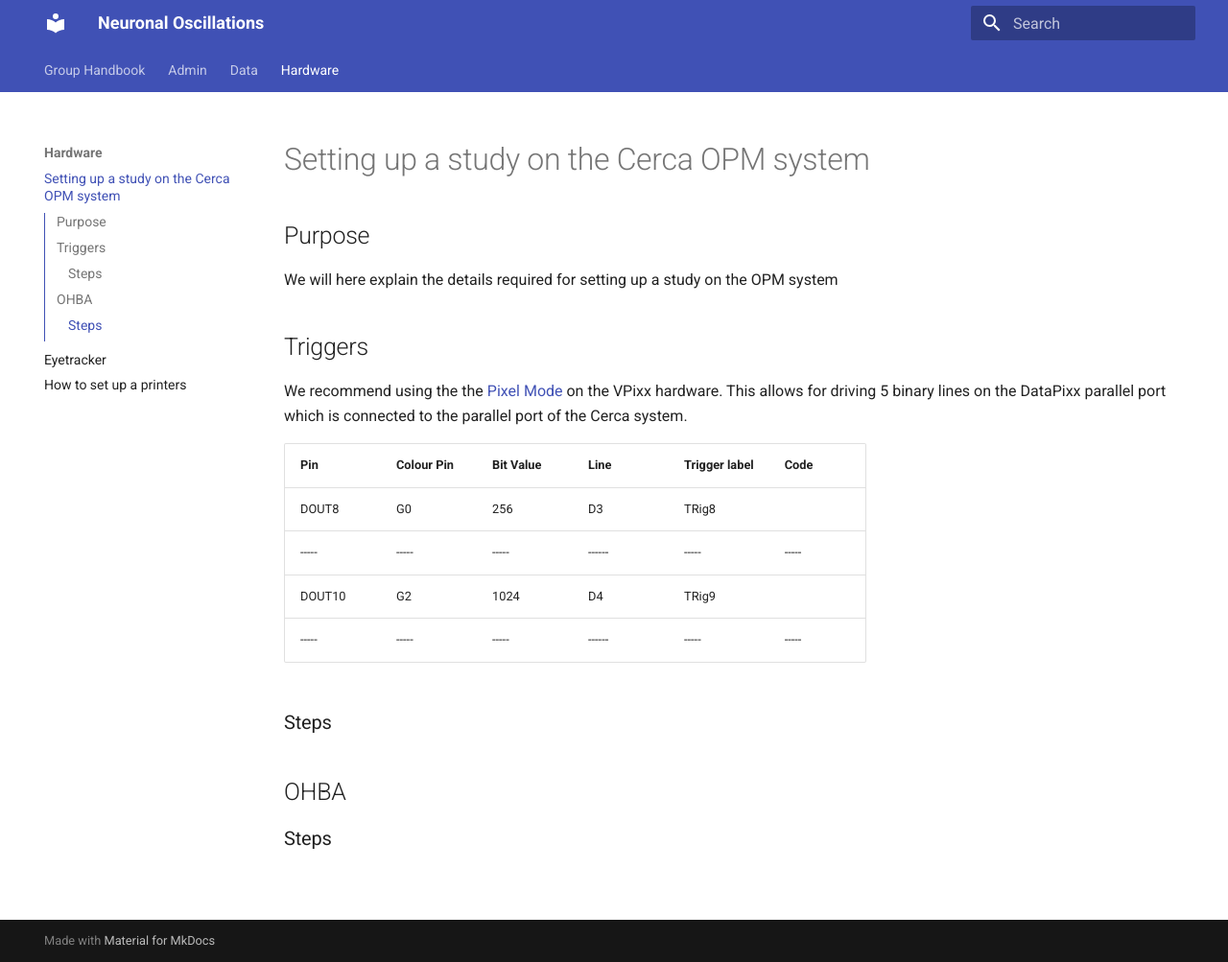
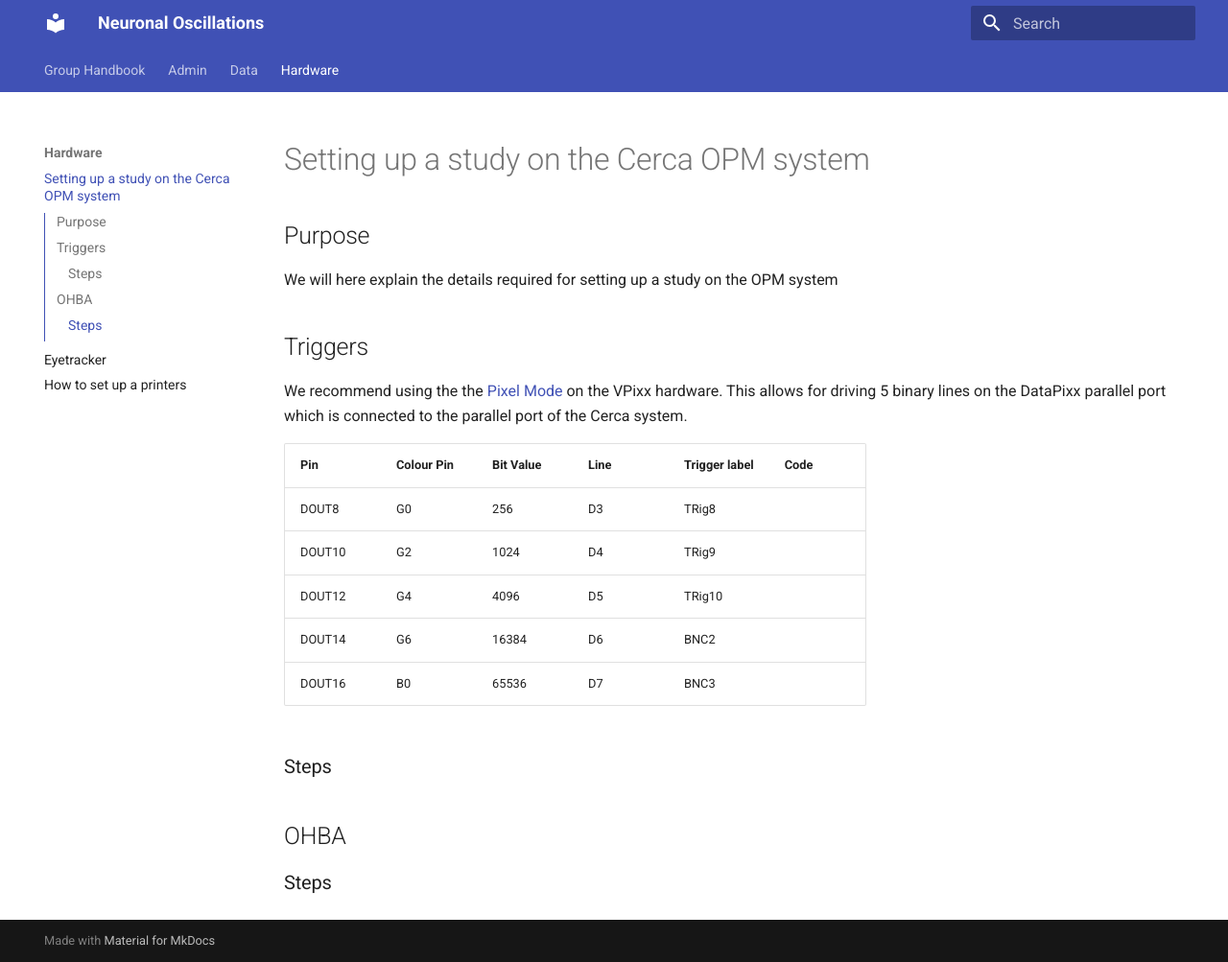
Before and after one commit to Neuronal-Oscillations/group-handbook, an MkDocs documentation site: the page built from docs/hardware/CercaOPM.md, in a window 1280 px wide and 1003 px high. Shown: the whole window at 96% size. Built offline with MkDocs 1.6.1 and Material for MkDocs 9.7.7, drawn with Linux system fonts in a browser that asks for light colours.

Commit message:
Update CercaOPM.md

```diff
--- a/docs/hardware/CercaOPM.md
+++ b/docs/hardware/CercaOPM.md
@@ -9,9 +9,10 @@ We recommend using the the [Pixel Mode](https://docs.vpixx.com/vocal/sending-tri
 |Pin   |Colour Pin | Bit Value | Line | Trigger label |  Code |
 |-----|-----|-----|------|-----|-----|
 |DOUT8 | G0 | 256  | D3  | TRig8  |  |
-|-----|-----|-----|------|-----|-----|
 |DOUT10 | G2 | 1024  | D4  | TRig9  |  |
-|-----|-----|-----|------|-----|-----|
+|DOUT12 | G4 | 4096  | D5  | TRig10  |  |
+|DOUT14 | G6 | 16384  | D6  | BNC2  |  |
+|DOUT16 | B0 | 65536  | D7  | BNC3  |  |
 
 
 
```
